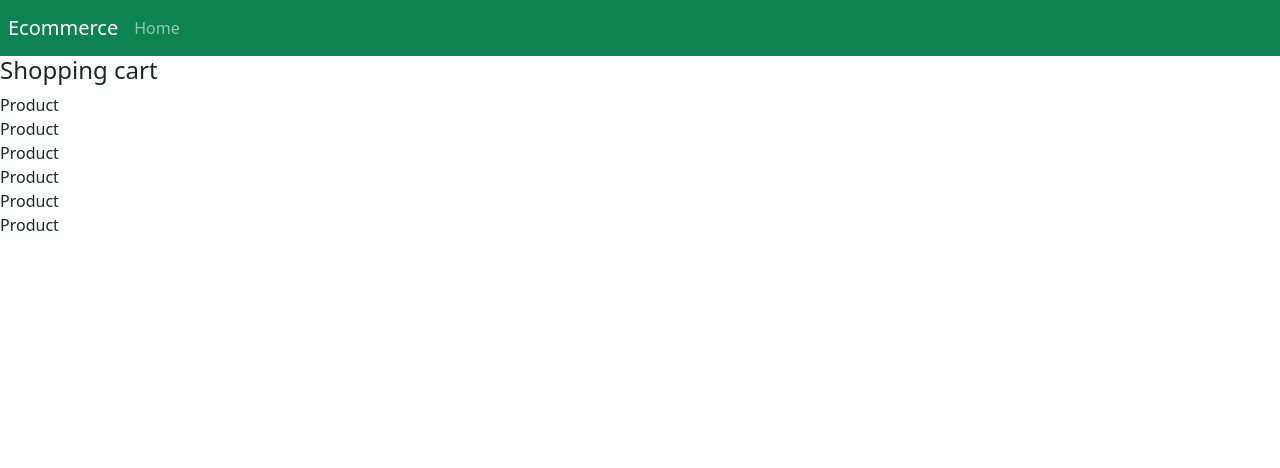
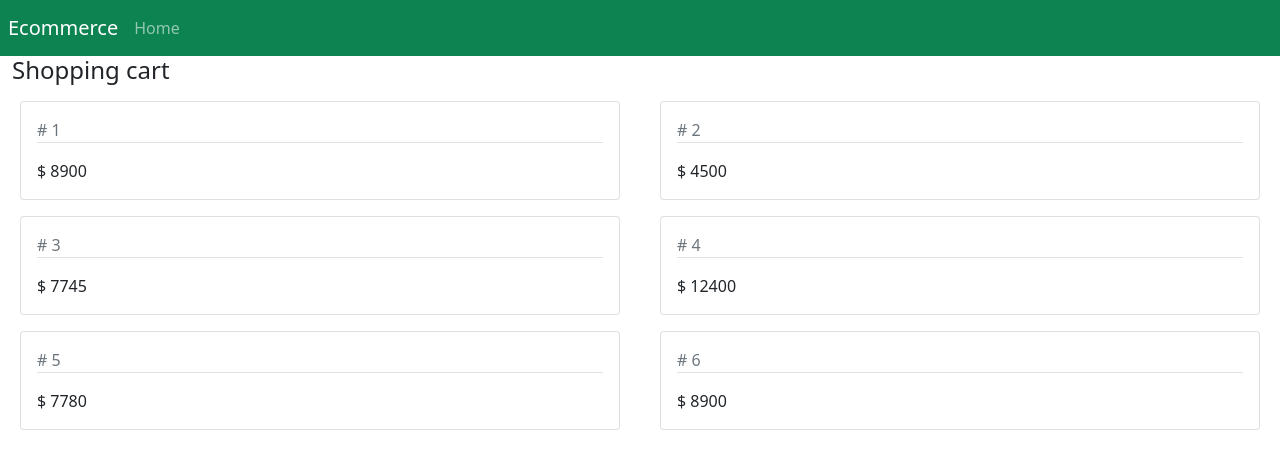
Before and after one commit to Andreyhuey/fcc-ecommerce, a React (Create React App) app: page / in a window 1280 px wide. Shown: the top 468 px of the page. Built offline with nearby package versions, Linux system fonts and the light colour scheme.

Commit message:
supplying product ways

```diff
--- a/src/Product.jsx
+++ b/src/Product.jsx
@@ -1,11 +1,24 @@
 import React, { Component } from "react";
 
 export default class Product extends Component {
+  state = {
+    product: this.props.product,
+  };
+
   render() {
     return (
-      <>
-        <div>Product</div>
-      </>
+      <div className="col-lg-6">
+        <div className="card m-2">
+          <div className="card-body">
+            <div className="text-muted"># {this.state.product.id}</div>
+            <h5 className="pt-2 border-top">
+              {this.state.product.productName}
+            </h5>
+
+            <div>$ {this.state.product.price}</div>
+          </div>
+        </div>
+      </div>
     );
   }
 }
--- a/src/ShoppingCart.jsx
+++ b/src/ShoppingCart.jsx
@@ -16,12 +16,12 @@ export default class ShoppingCart extends Component {
   render() {
     return (
       <>
-        <div>
+        <div className="container-fluid">
           <h4>Shopping cart</h4>
 
-          <div>
+          <div className="row">
             {this.state.products.map((prod) => {
-              return <Product />;
+              return <Product key={prod.id} product={prod} />;
             })}
           </div>
         </div>
```
